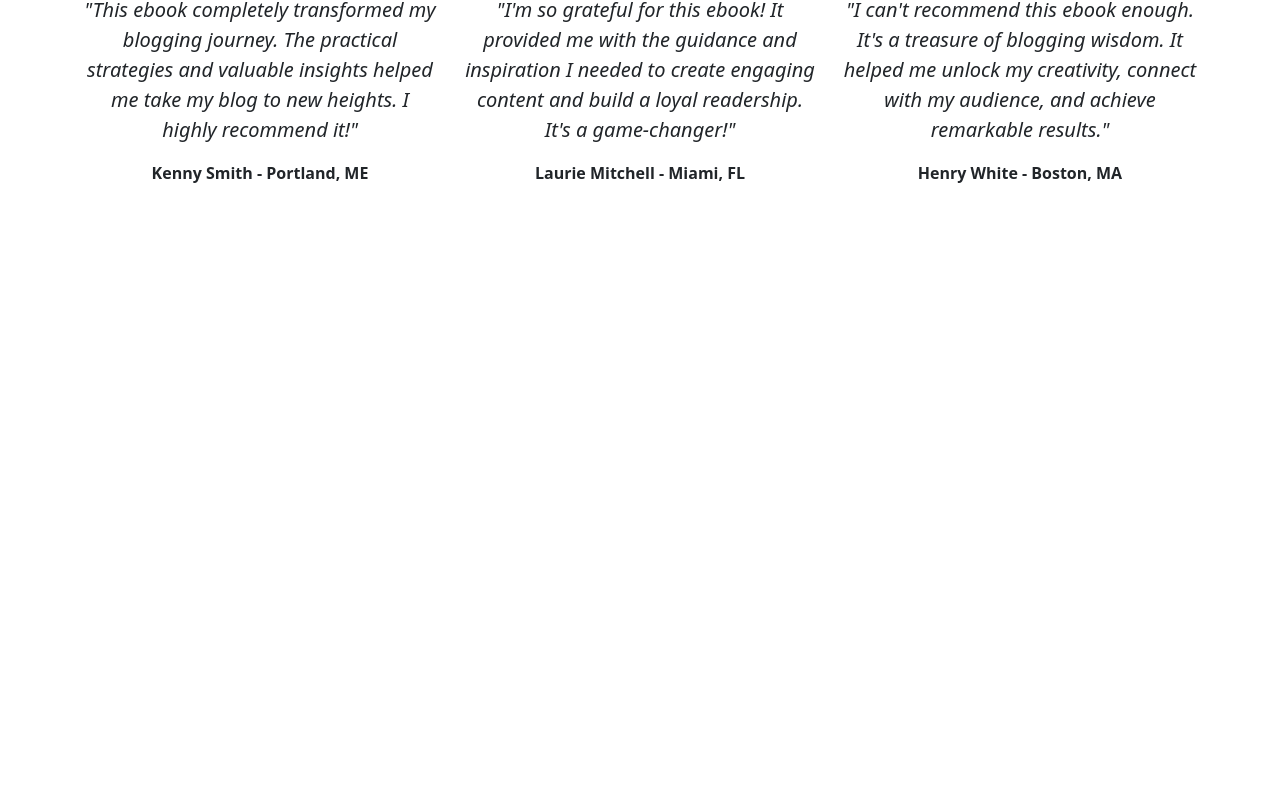
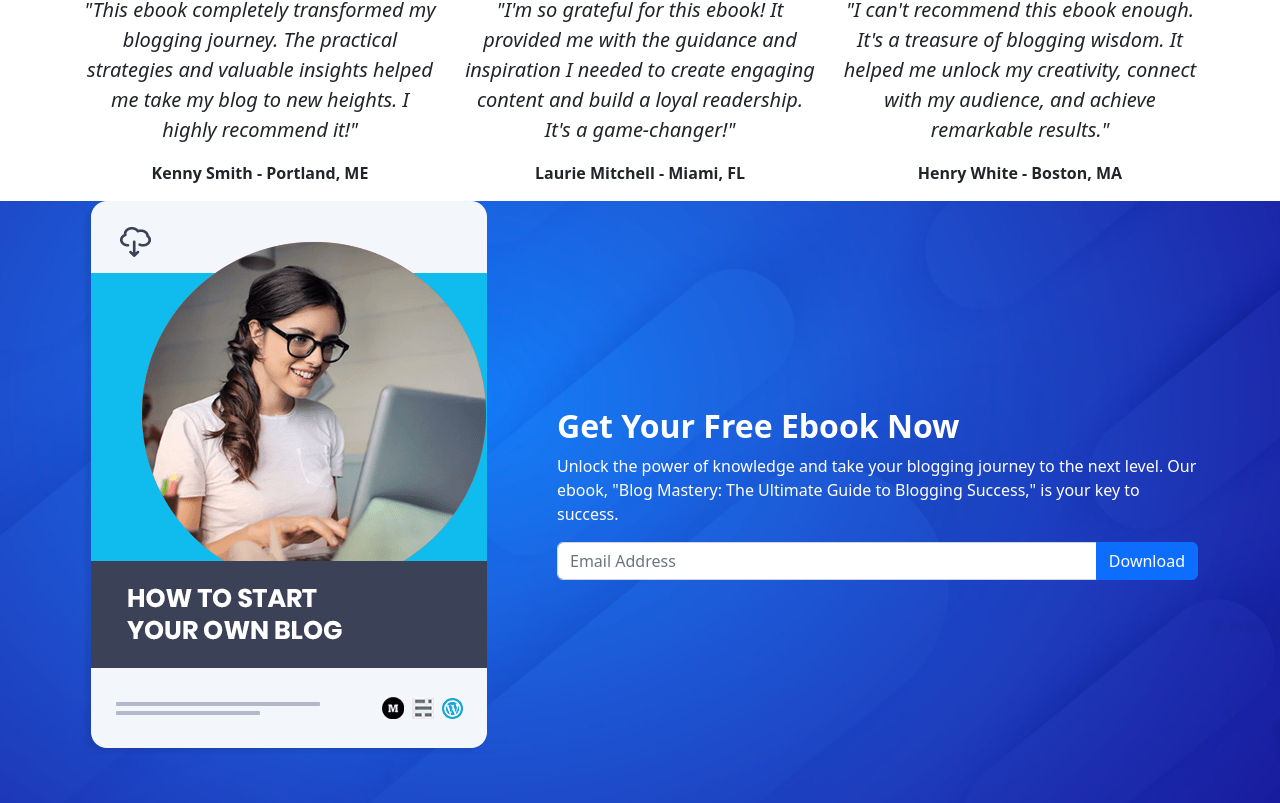
Before and after one commit to elvan/publisher-website-html-css-bootstrap-5, a website: page index.html in a window 1280 px wide. Shown: the part 3255-4058 px from the top of the page. Before the commit the page ends 3456 px from the top, so only its background shows below. Drawn offline with nearby package versions, Linux system fonts and the light colour scheme; files that its build step writes are made by us from their sources.

Commit message:
download section

```diff
--- a/index.html
+++ b/index.html
@@ -397,6 +397,39 @@
       </div>
     </section>
 
+    <!-- Download -->
+    <section class="download">
+      <div class="container">
+        <div class="row">
+          <div class="col-lg-5">
+            <div class="image-container mt-n6 mb-5">
+              <img src="images/download-ebook.png" alt="" class="img-fluid" />
+            </div>
+          </div>
+          <div class="col-lg-7">
+            <div
+              class="text-container text-white d-flex flex-column justify-content-center h-100 mb-5"
+            >
+              <h2 class="fw-bold">Get Your Free Ebook Now</h2>
+              <p>
+                Unlock the power of knowledge and take your blogging journey to the next level. Our
+                ebook, "Blog Mastery: The Ultimate Guide to Blogging Success," is your key to
+                success.
+              </p>
+
+              <!-- Form -->
+              <form>
+                <div class="input-group mb-3">
+                  <input type="email" class="form-control" placeholder="Email Address" />
+                  <button class="btn btn-primary text-white rounded-end">Download</button>
+                </div>
+              </form>
+            </div>
+          </div>
+        </div>
+      </div>
+    </section>
+
     <script
       src="https://cdn.jsdelivr.net/npm/bootstrap@5.2.3/dist/js/bootstrap.bundle.min.js"
       integrity="sha384-kenU1KFdBIe4zVF0s0G1M5b4hcpxyD9F7jL+jjXkk+Q2h455rYXK/7HAuoJl+0I4"
--- a/scss/styles.scss
+++ b/scss/styles.scss
@@ -20,6 +20,11 @@
   max-width: 1040px;
 }
 
+.download {
+  background: url("../images/download-background.jpg") center center no-repeat;
+  background-size: cover;
+}
+
 @media (max-width: 1000px) {
   .navbar {
     background: var(--bs-dark);
```
